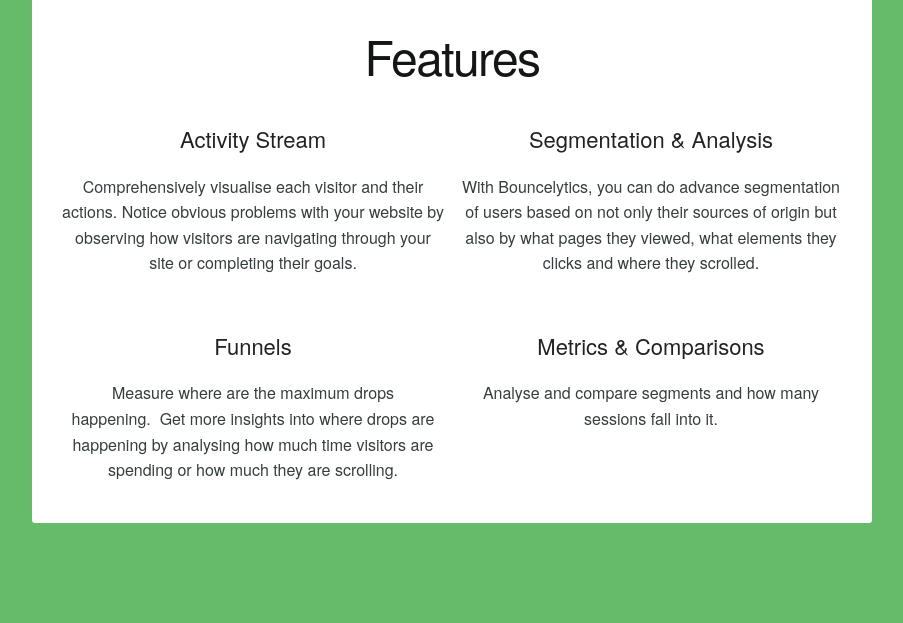
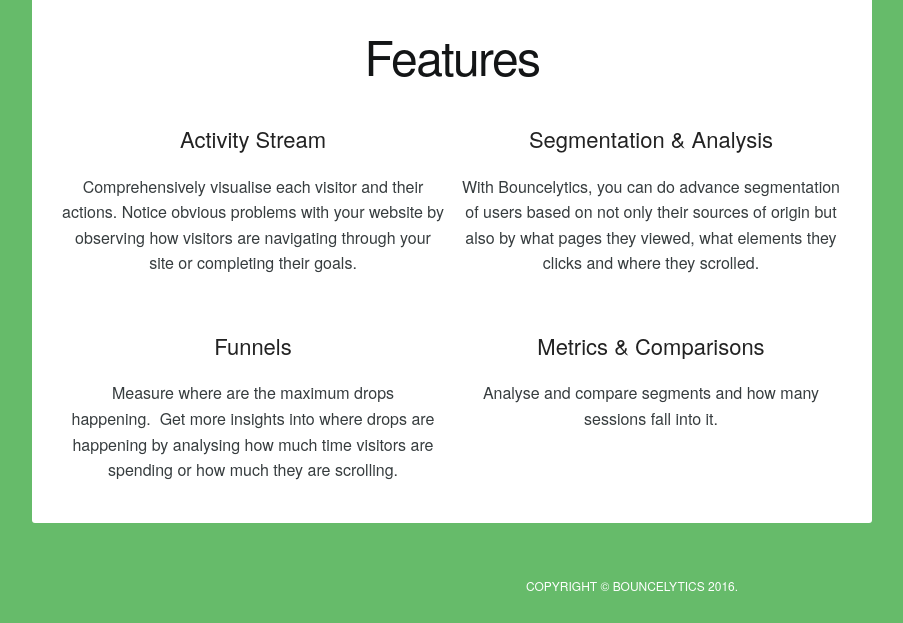
Before and after one commit to bouncelytics/v2, a plain HTML site: page index.html in a window 1280 px wide. Shown: the part 1247-1870 px from the top of the page, without its empty margins (8-911 px from the left). Drawn offline with Linux system fonts and the light colour scheme.

Commit message:
add footer

```diff
--- a/css/landing.css
+++ b/css/landing.css
@@ -113,6 +113,9 @@
 footer {
 	height: 50px;
 	margin-top: 50px;
+	text-align: center;
+	font-size: 12px;
+	color: white;
 }
 
 .mobile-only {
--- a/index.html
+++ b/index.html
@@ -181,7 +181,7 @@
 		</div>
 	</div>
 
-	<footer></footer>
+	<footer>COPYRIGHT © BOUNCELYTICS 2016.</footer>
 
 	<!-- Custom script -->
 	<script type="text/javascript">
```
